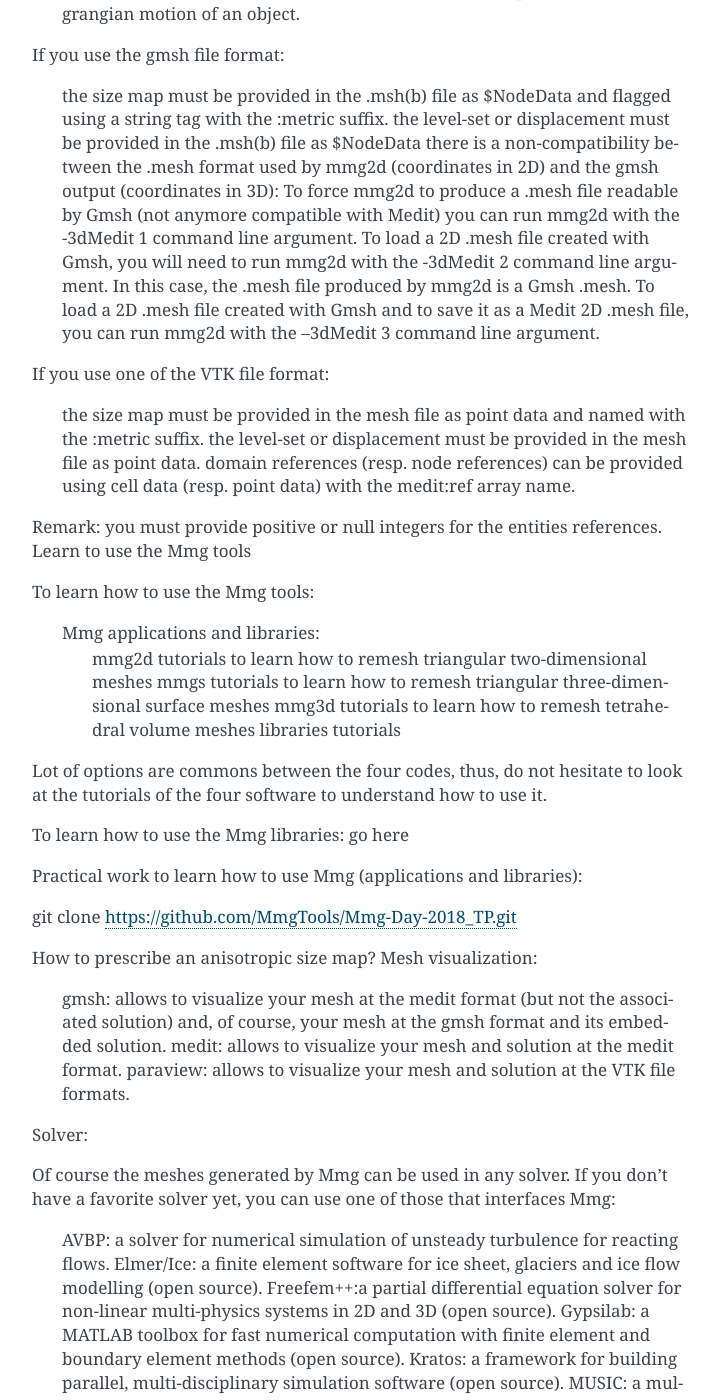
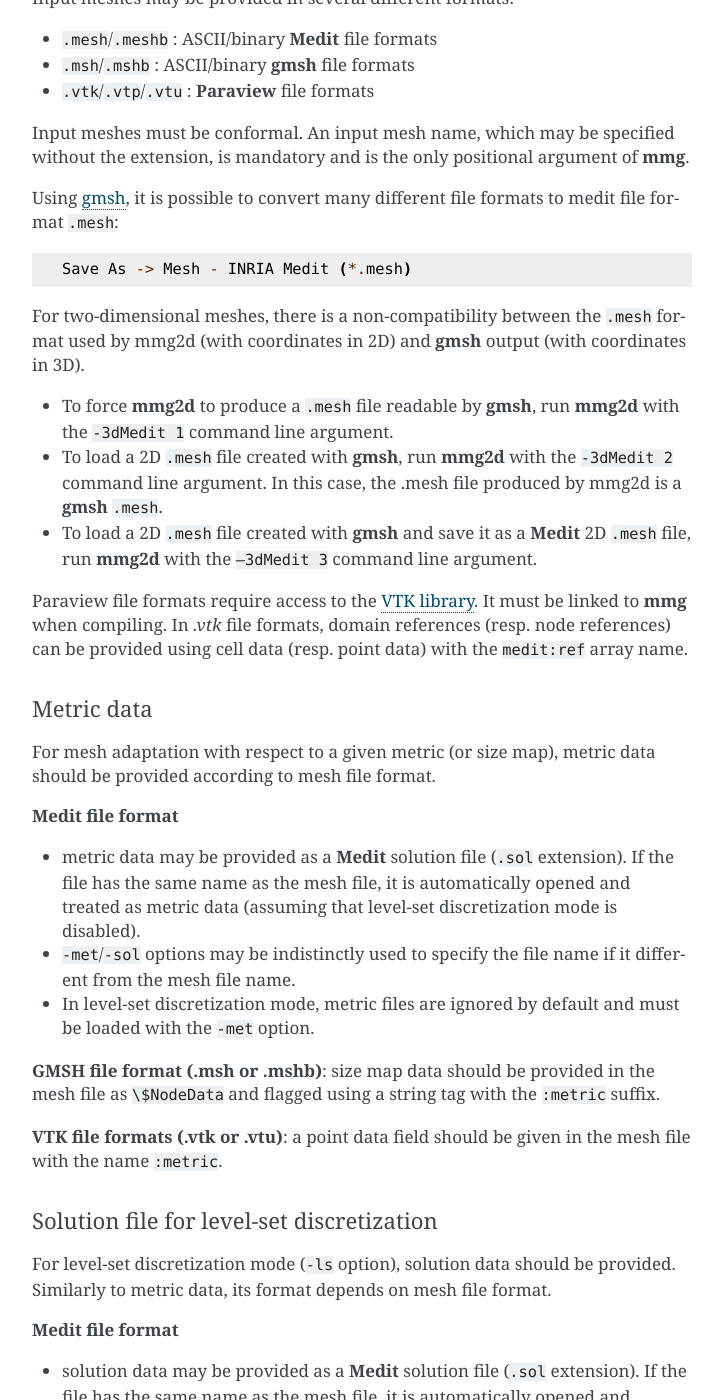
Before and after one commit to corentin-prigent/mmg-manual, a Sphinx documentation site: the page built from source/tutorials/tutorials_index.rst, in a window 1280 px wide and 1400 px high, scrolled down 896 px. Shown: the whole window, without its empty margins (388-1111 px from the left). Built offline with Sphinx 7.4.7, drawn with Linux system fonts in a browser that asks for light colours; pages that are not in the unit, such as notebooks, are missing from menus; some of the changed text lies outside the part shown.

Commit message:
added section prerequisite and library tutorial

```diff
--- a/source/install.rst
+++ b/source/install.rst
@@ -95,7 +95,6 @@
 For example, the following command compiles the project in debug mode, enables the compilation of the shared **mmg3d** library
 and disables the use of the **SCOTCH** library::
 
-  CMake
   cmake -D CMAKE_BUILD_TYPE=Debug -D LIBMMG3D_SHARED=ON -D USE_SCOTCH=OFF ..
 
 By default:
--- a/source/tutorials/tutorials_index.rst
+++ b/source/tutorials/tutorials_index.rst
@@ -8,86 +8,13 @@
     mmg2d <tutorials_mmg2d.rst>
     mmgs <tutorials_mmgs.rst>
     mmg3d <tutorials_mmg3d.rst>
+    Libraries <tutorials_libraries.rst>
 
-************
-Prerequisite
-************
+*************
+Prerequisites
+*************
 
-    a conformal mesh at the medit file format (.mesh(b) extension) or at the gmsh file format (.msh(b) extension)
-    if you have access to the VTK library built with MPI support (VTK_USE_MPI CMake’s flag setted to ON): .vtk, .vtp and .vtu paraview files are accepted too.
-
-Note that the gmsh software handles a lot of mesh file formats, thus, you can use it to convert your mesh at the medit format :
-
-    Save As -> Mesh - INRIA Medit (*.mesh)
-
-If you use the medit file format, you can provide:
-
-    a size map at medit solution file format (.sol extension) if you want to adapt your mesh to a size map.
-    a level-set at medit solution file format (.sol extension) if you want to discretize an isovalue of a function.
-    a displacement at medit solution file format (.sol extension) if you want to perform the lagrangian motion of an object.
-
-If you use the gmsh file format:
-
-    the size map must be provided in the .msh(b) file as $NodeData and flagged using a string tag with the :metric suffix.
-    the level-set or displacement must be provided in the .msh(b) file as $NodeData
-    there is a non-compatibility between the .mesh format used by mmg2d (coordinates in 2D) and the gmsh output (coordinates in 3D):
-    To force mmg2d to produce a .mesh file readable by Gmsh (not anymore compatible with Medit) you can run mmg2d with the -3dMedit 1 command line argument.
-    To load a 2D .mesh file created with Gmsh, you will need to run mmg2d with the -3dMedit 2 command line argument. In this case, the .mesh file produced by mmg2d is a Gmsh .mesh.
-    To load a 2D .mesh file created with Gmsh and to save it as a Medit 2D .mesh file,  you can run mmg2d with the –3dMedit 3 command line argument.
-
-If you use one of the VTK file format:
-
-    the size map must be provided in the mesh file as point data and named with the :metric suffix.
-    the level-set or displacement must be provided in the mesh file as point data.
-    domain references (resp. node references) can be provided using cell data (resp. point data) with the medit:ref array name.
-
-Remark: you must provide positive or null integers for the entities references.
-Learn to use the Mmg tools
-
-To learn how to use the Mmg tools:
-
-    Mmg applications and libraries:
-        mmg2d tutorials to learn how to remesh triangular two-dimensional meshes
-        mmgs tutorials to learn how to remesh triangular three-dimensional surface meshes
-        mmg3d tutorials to learn how to remesh tetrahedral volume meshes
-        libraries tutorials
-
-Lot of options are commons between the four codes, thus, do not hesitate to look at the tutorials of the four software to understand how to use it.
-
-To learn how to use the Mmg libraries: go here
-
-Practical work to learn how to use Mmg (applications and libraries):
-
-git clone https://github.com/MmgTools/Mmg-Day-2018_TP.git
-
-How to prescribe an anisotropic size map?
-Mesh visualization:
-
-    gmsh: allows to visualize your mesh at the medit format (but not the associated solution) and, of course, your mesh at the gmsh format and its embedded solution.
-    medit: allows to visualize your mesh and solution at the medit format.
-    paraview: allows to visualize your mesh and solution at the VTK file formats.
-
-Solver:
-
-Of course the meshes generated by Mmg can be used in any solver. If you don’t have a favorite solver yet, you can use one of those that interfaces Mmg:
-
-    AVBP: a solver for numerical simulation of unsteady turbulence for reacting flows.
-    Elmer/Ice: a finite element software for ice sheet, glaciers and ice flow modelling (open source).
-    Freefem++:a partial differential equation solver for non-linear multi-physics systems in 2D and 3D (open source).
-    Gypsilab: a MATLAB toolbox for fast numerical computation with finite element and boundary element methods (open source).
-    Kratos: a framework for building parallel, multi-disciplinary simulation software (open source).
-    MUSIC: a multimodal platform for cardiac imagery.
-    YALES2: a solver for two-phase combustion, from primary atomization to pollutant prediction, on massive complex meshes.
-
-Blender plug’in for Mmgs:
-
-Thanks to Loïc Norgeot, you can use BakeMyScan, an Open Source toolbox for asset optimization, to call mmgs inside Blender.
-
-************
-Generalities
-************
-
-Once installed, **mmg** can be used a command-line tool in any given shell.
+Once installed, **mmg** can be used as a command-line tool in any given shell.
 Three different software are produced by the compilation, one for each given configuration: **mmg2d**,
 **mmgs**, **mmg3d**.
 
@@ -95,45 +22,123 @@
 
     mmg3d_O3 -h
 
-**********
 Input data
-**********
+==========
 
 Mesh data
-#########
+---------
 
 Input meshes may be provided in several different formats:
-medit (ASCII or binary), gmsh (ASCII or binary), vtk and vtu.
-An input mesh name is mandatory and is the only positional argument of **mmg**.
-The input mesh name may be specified without the extension.
+
+* ``.mesh``/``.meshb`` : ASCII/binary **Medit** file formats
+* ``.msh``/``.mshb`` : ASCII/binary **gmsh** file formats
+* ``.vtk``/``.vtp``/``.vtu`` : **Paraview** file formats
+
+Input meshes must be conformal.
+An input mesh name, which may be specified without the extension,
+is mandatory and is the only positional argument of **mmg**.
+
+Using `gmsh <https://gmsh.info/>`_, it is possible to convert many different
+file formats to medit file format ``.mesh``::
+
+    Save As -> Mesh - INRIA Medit (*.mesh)
+
+For two-dimensional meshes, there is a non-compatibility between the ``.mesh``
+format used by mmg2d (with coordinates in 2D) and **gmsh** output (with
+coordinates in 3D).
+
+* To force **mmg2d** to produce a ``.mesh`` file readable by **gmsh**, run
+  **mmg2d** with the ``-3dMedit 1`` command line argument.
+* To load a 2D ``.mesh`` file created with **gmsh**, run **mmg2d** with the
+  ``-3dMedit 2`` command line argument. In this case, the .mesh file produced
+  by mmg2d is a **gmsh** ``.mesh``.
+* To load a 2D ``.mesh`` file created with **gmsh** and save it as a **Medit**
+  2D ``.mesh`` file, run **mmg2d** with the ``–3dMedit 3`` command line
+  argument.
+
+Paraview file formats require access to the `VTK library <https://vtk.org/>`_.
+It must be linked to **mmg** when compiling.
+In `.vtk` file formats, domain references (resp. node references)
+can be provided using cell data (resp. point data) with the ``medit:ref``
+array name.
 
 Metric data
-###########
+-----------
 
 For mesh adaptation with respect to a given metric (or size map),
 metric data should be provided according to mesh file format.
 
-If Medit file formats (.mesh or .meshb) are used, metric data should be
-given in a Medit solution file (.sol extension).
-If the file has the same name as the mesh file, it is automatically opened and treated as metric data (assuming that level-set discretization mode is disabled).
-If the file has a different name, it can be specified using ``-met`` or ``-sol`` options.
-If level-set discretization mode is enabled, metric files are ignored by default and can be loaded with the ``-met`` option.
+**Medit file format**
 
-If GMSH file format (.msh or .mshb) is used, the size map should
-be provided in the mesh file as \$NodeData and flagged using a string tag
-with the ``:metric`` suffix.
+* metric data may be provided as a **Medit** solution file (``.sol`` extension).
+  If the file has the same name as the mesh file, it is automatically opened
+  and treated as metric data (assuming that level-set discretization mode is disabled).
+* ``-met``/``-sol`` options may be indistinctly used to specify the file name if it different from the mesh file name.
+* In level-set discretization mode, metric files are ignored by default and must be loaded with the ``-met`` option.
 
-If VTK file formats (.vtk or .vtu) are used, a point data field should
-be given in the mesh file with the ``:metric`` name.
+**GMSH file format (.msh or .mshb)**: size map data should be provided in the
+mesh file as ``\$NodeData`` and flagged using a string tag with the ``:metric``
+suffix.
+
+**VTK file formats (.vtk or .vtu)**: a point data field should be given in the
+mesh file with the name ``:metric``.
 
 Solution file for level-set discretization
-##########################################
+------------------------------------------
 
-For level-set discretization,
+For level-set discretization mode (``-ls`` option), solution data should be
+provided. Similarly to metric data, its format depends on mesh file format.
+
+**Medit file format**
+
+* solution data may be provided as a **Medit** solution file (``.sol`` extension).
+  If the file has the same name as the mesh file, it is automatically opened
+  and treated as solution data.
+* ``-sol`` options may be used to specify the file name if it different from
+  the mesh file name.
+
+**GMSH file format (.msh or .mshb)**: level-set must be provided in the
+``.msh(b)`` file as ``$NodeData``
+
+**VTK file formats (.vtk or .vtu)**: level-set must be provided in the mesh file
+as point data with the ``:ls`` suffix.
 
 Lagrangian displacement
-#######################
+-----------------------
 
-***********
+To perform the lagrangian motion of an object, it is necessary to provide:
+
+**Medit file format**: a displacement at **Medit** solution file format
+(``.sol`` extension).
+
+**GMSH file format (.msh or .mshb)**: displacement data must be provided in the
+``.msh(b)`` file as ``$NodeData``.
+
+**VTK file formats (.vtk or .vtu)**: displacement data must be provided in the
+mesh file as point data.
+
 Output data
-***********
+===========
+
+By default,
+
+Mesh visualization
+==================
+
+* `Medit <https://github.com/ISCDtoolbox/Medit>`_: for visualizing meshes at
+  **Medit** file formats.
+* `gmsh <https://gmsh.info/>`_: for visualizing meshes at
+  **Medit** file formats without associated solution file or **gmsh** files
+  with embedded solution data.
+* `Paraview <https://www.paraview.org/>`_: for visualizing meshes at
+  **VTK** file formats.
+
+*********
+Tutorials
+*********
+
+Several tutorials and examples are provided within this section. Click on the
+links at the top of the page to access them. Examples are available for
+**mmg2d**, **mmgs**, **mmg3d**, as well as tutorials for using **mmg** as a
+library (available in C and Fortran). Meshes and metric data files are
+downloadable by clicking on their names at the beginning of each tutorial.
--- /dev/null
+++ b/source/tutorials/tutorials_libraries.rst
@@ -0,0 +1,5 @@
+#################
+library tutorials
+#################
+
+.. toctree::
```
Also changed, not shown: 1 other file.
